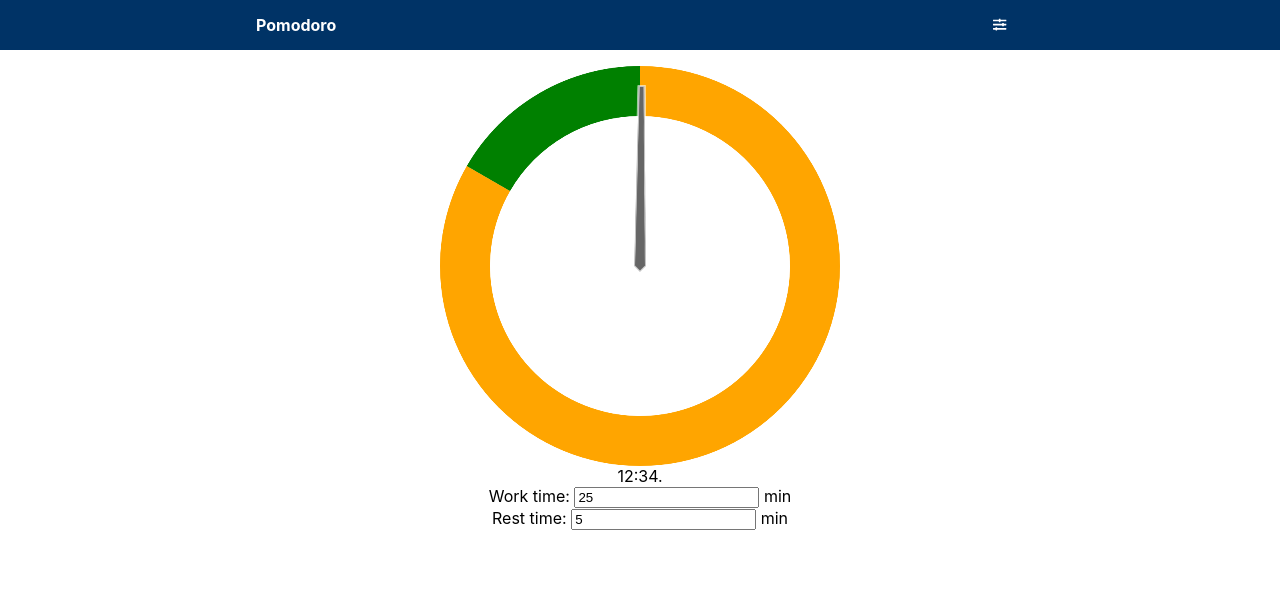
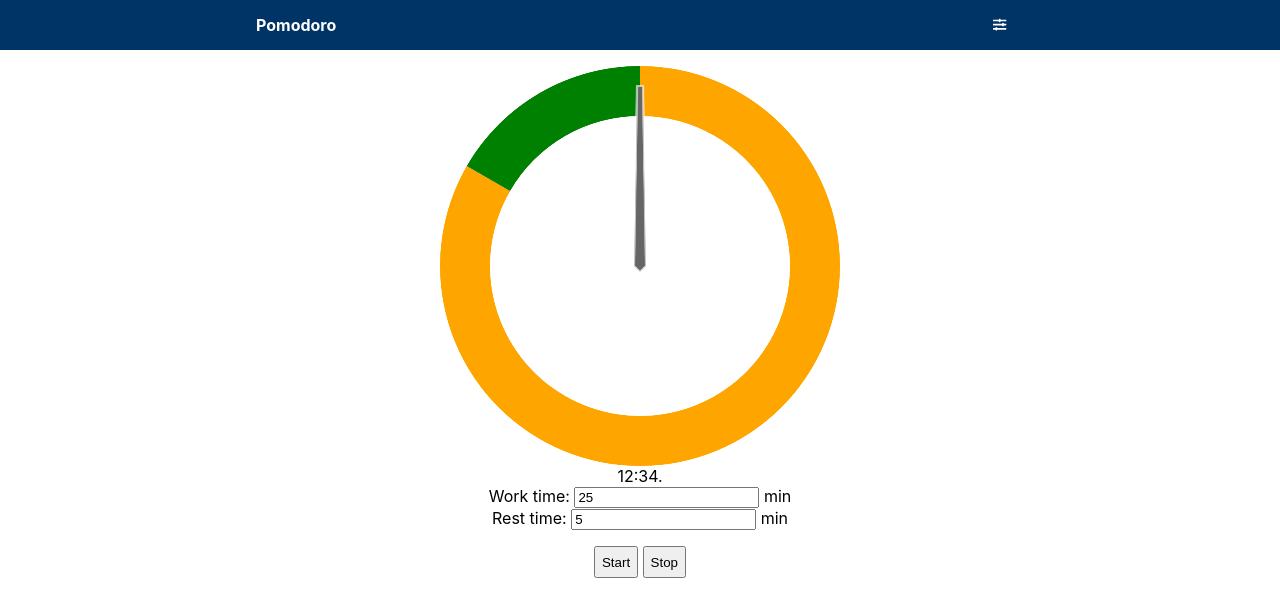
Before and after one commit to ginpei/pwa-pomodoro, a website with bundled scripts: page index.html in a window 1280 px wide. Built offline with nearby package versions, Linux system fonts and the light colour scheme.

Commit message:
add start and stop buttons

```diff
--- a/assets/script.js
+++ b/assets/script.js
@@ -42,7 +42,18 @@ function main () {
       degree: progress * 360,
     }),
   });
+
+  /** @type {HTMLButtonElement} */
+  const elStart = findElement(document.body, 'start');
+  elStart.addEventListener('click', () => {
   timer.start();
+  });
+
+  /** @type {HTMLButtonElement} */
+  const elStop = findElement(document.body, 'stop');
+  elStop.addEventListener('click', () => {
+    timer.stop();
+  });
 }
 
 document.addEventListener('DOMContentLoaded', main);
--- a/index.html
+++ b/index.html
@@ -66,6 +66,10 @@
               </label>
             </div>
           </form>
+          <p>
+            <button data-js="start">Start</button>
+            <button data-js="stop">Stop</button>
+          </p>
         </div>
       </div>
     </div>
```
